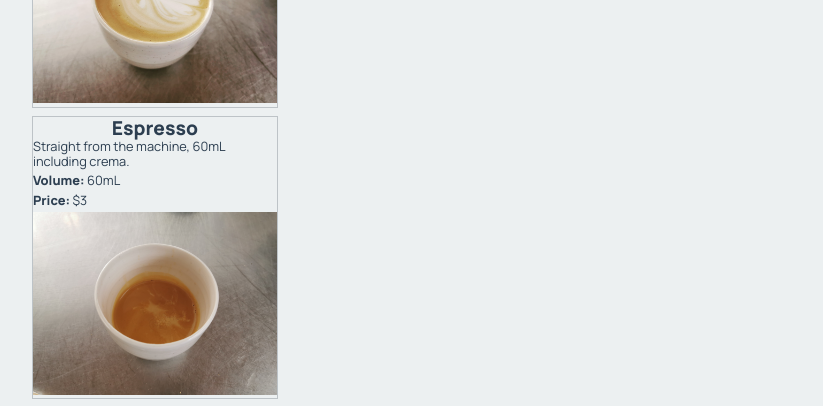
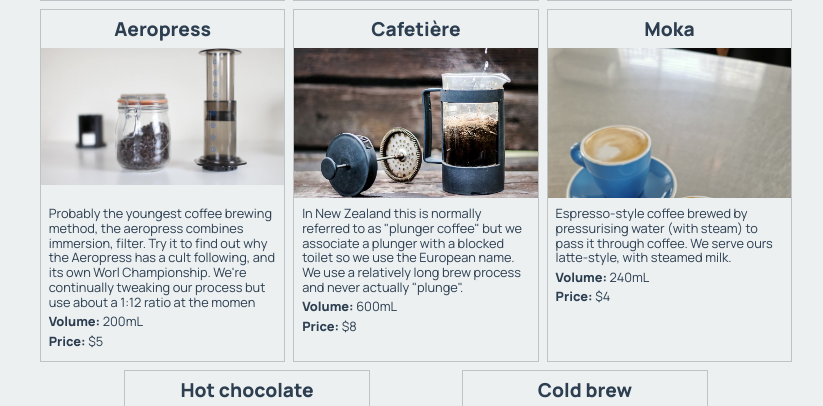
Before and after one commit to OliverSuperCoolAndVeryGoodSchoolAccount/stride, a Flask app: page /menu in a window 1280 px wide. Shown: the part 773-1179 px from the top of the page, without its empty margins (224-1047 px from the left). Run offline with Flask 2, Linux system fonts and the light colour scheme; data comes from the database, SQL or seed files in the repository.

Commit message:
Redesign product info boxes

```diff
--- a/templates/menu.html
+++ b/templates/menu.html
@@ -5,13 +5,24 @@ menu
 {% endblock %}
 
 {% block main %}
+<div class="products">
     {% for product in products %}
     <div class="product-box">
+        <div class="product-box-heading">
             <h3>{{ product[0] }}</h3>
+        </div>
+        <div class="product-box-image">
+            <img src="static/images/{{ product[4] }}.jpg">
+        </div>
+        <div class="product-box-info">
             <p>{{ product[1] }} </p>
             <p><strong>Volume: </strong>{{ product[2] }}</p>
             <p><strong>Price: </strong>${{ product[3] }}</p>
-    <img src="static/images/{{ product[4] }}.jpg">
+            {% if logged_in %}
+            <a href="/addtocart/{{ menu[5] }}">Add to cart</a>
+            {% endif %}
+        </div>
     </div>
     {% endfor %}
+</div>
 {% endblock %}
```
Lines whose indentation alone changed are shown as unchanged.
